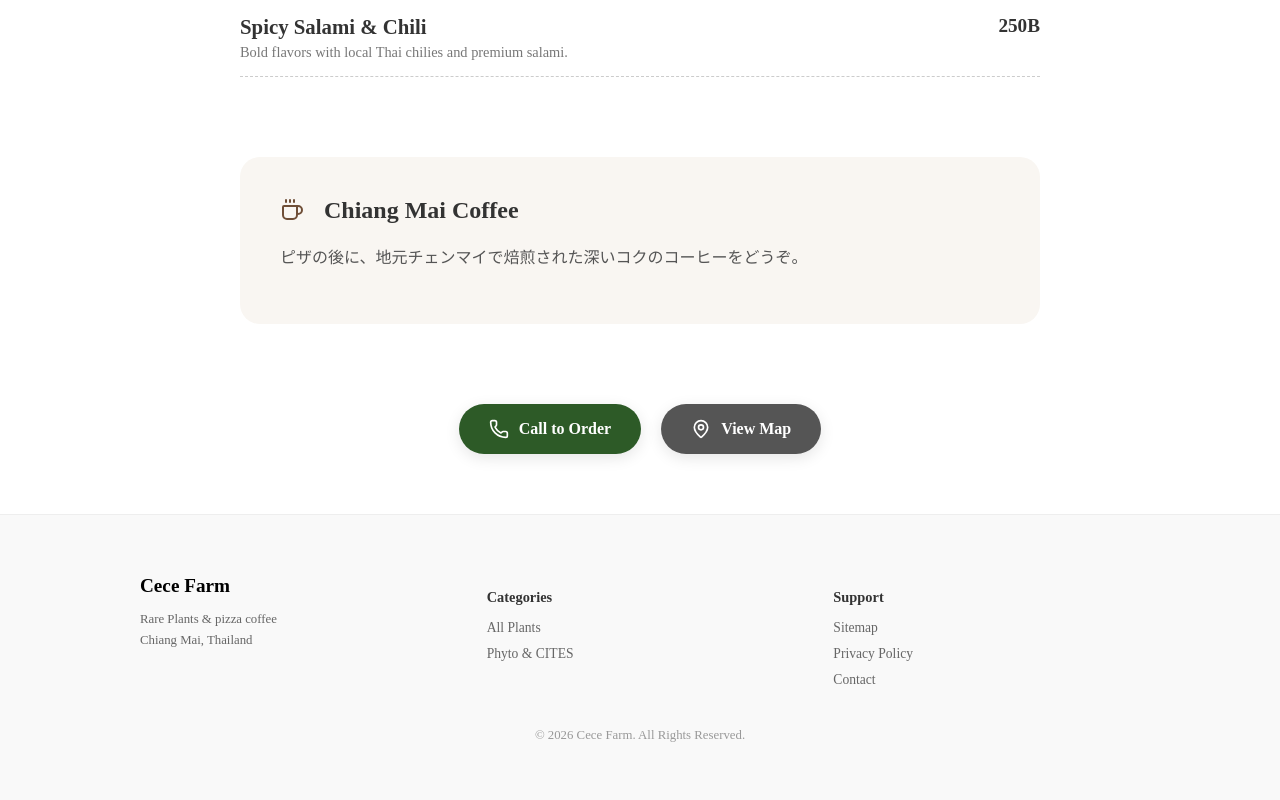
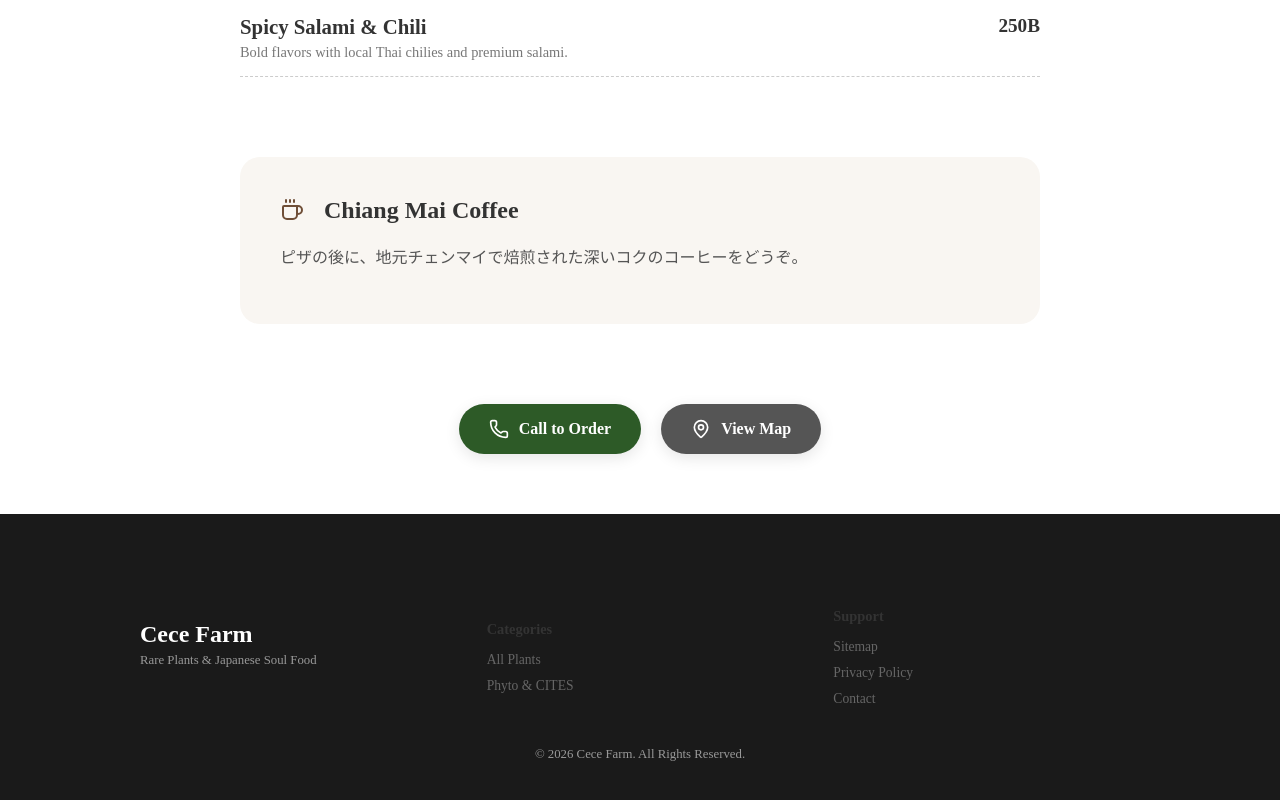
Before and after one commit to xspeed122000-jpg/cecefarm-full-blog, a Next.js app: page /pizza in a window 1280 px wide. Shown: the part 1234-2034 px from the top of the page. Built offline with nearby package versions, Linux system fonts and the light colour scheme.

Commit message:
fix footer add top page logo

```diff
--- a/components/Footer.tsx
+++ b/components/Footer.tsx
@@ -5,9 +5,9 @@ export default function Footer() {
     return (
         <footer style={{
             marginTop: 'auto',
-            padding: '60px 20px',
-            borderTop: '1px solid #eee',
-            backgroundColor: '#f9f9f9'
+            padding: '80px 20px',
+            backgroundColor: '#1a1a1a', // 濃い目のグレー（赤ロゴを引き立てます）
+            color: '#eee'
         }}>
             <div style={{
                 maxWidth: '1000px',
@@ -15,25 +15,12 @@ export default function Footer() {
                 display: 'flex',
                 flexWrap: 'wrap',
                 justifyContent: 'space-between',
-                alignItems: 'flex-start'
-            }}>
-            </div>
-            <div style={{
-                maxWidth: '1000px',
-                margin: '0 auto',
-                display: 'flex',
-                flexWrap: 'wrap',
-                justifyContent: 'space-between',
+                alignItems: 'center', // ★これで横並びの要素が綺麗に中央で揃います
                 gap: '40px'
             }}>
-
-                {/* 左：店名 */}
                 <div style={{ flex: '1', minWidth: '200px' }}>
-                    <h2 style={{ margin: 0, fontSize: '1.2rem' }}>Cece Farm</h2>
-                    <p style={{ fontSize: '0.8rem', color: '#666', lineHeight: '1.6' }}>
-                        Rare Plants & pizza coffee<br />
-                        Chiang Mai, Thailand
-                    </p>
+                    <h2 style={{ margin: 0, fontSize: '1.5rem', color: '#fff' }}>Cece Farm</h2>
+                    <p style={{ fontSize: '0.8rem', color: '#999', marginTop: '5px' }}>Rare Plants & Japanese Soul Food</p>
                 </div>
 
                 {/* 中央：主要サービス（ここを埋める） */}
```
Also changed, not shown: app/page.tsx (+30 -17 lines), public/home/logo.webp (added).
